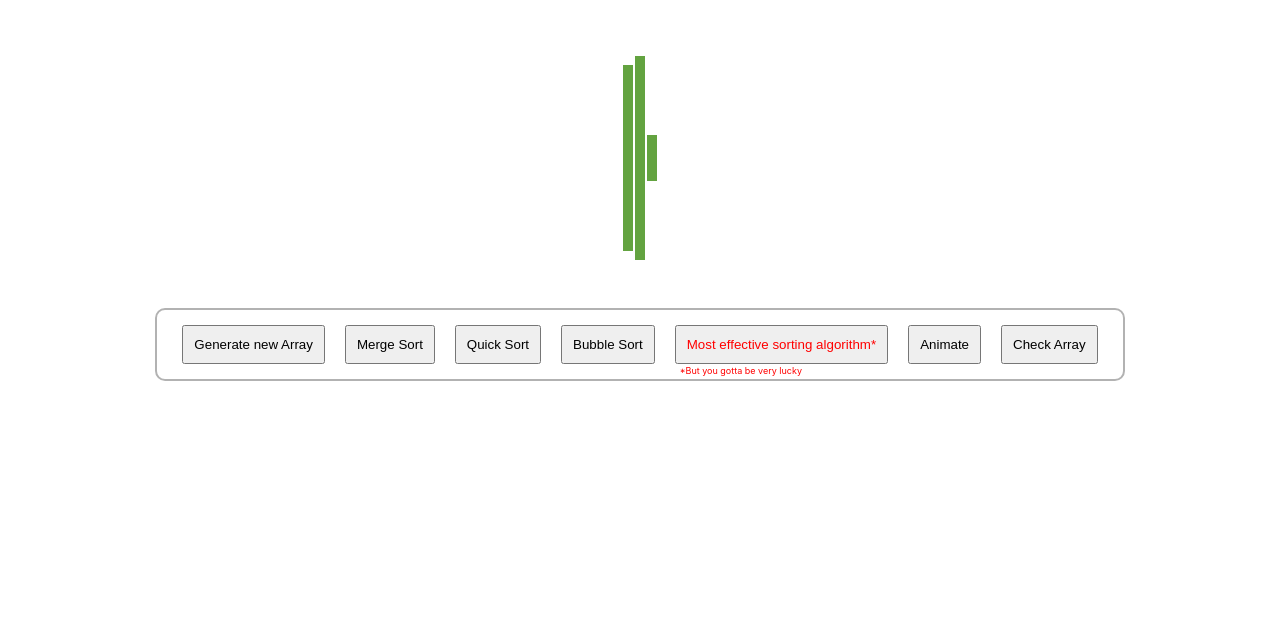
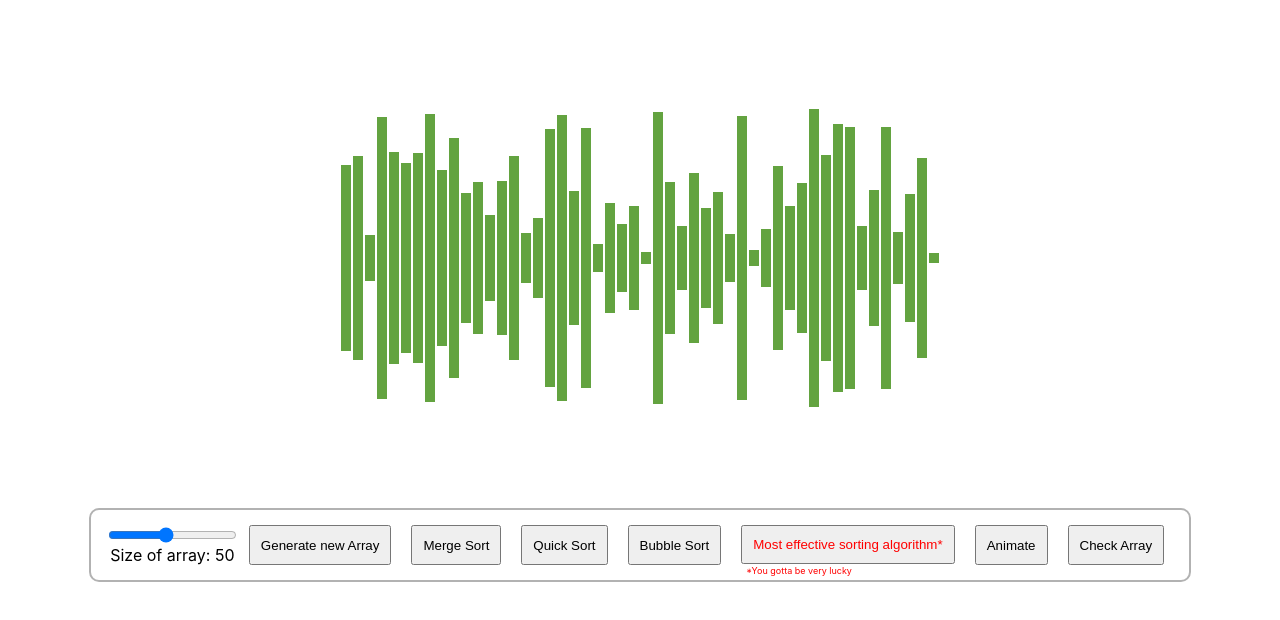
Before and after one commit to samhainsamhainsamhain/SortingAlgorithmVisualizer, a React (Create React App) app: page / in a window 1280 px wide. Shown: the top 620 px of the page. Built offline with nearby package versions, Linux system fonts and the light colour scheme.

Commit message:
added slider to change array size and minor styling

```diff
--- a/src/App.css
+++ b/src/App.css
@@ -1,15 +1,16 @@
-.bar {
-  display: inline-block;
-  margin: 0 1px;
-}
-
 .barContainer {
   display: flex;
   justify-content: center;
   align-items: center;
   margin: 0 auto;
-  padding: 50px 0px;
+  padding: 150px 0px;
   height: 200px;
+}
+
+.bar {
+  display: inline-block;
+  margin: 0 1px;
+  transition: height ease-in-out 0.3s;
 }
 
 .controlPanel {
@@ -44,3 +45,10 @@
   font-size: 9px;
   color: rgb(255, 0, 0);
 }
+
+.SliderWrapper {
+  display: flex;
+  flex-direction: column;
+  justify-content: center;
+  align-items: center;
+}
--- a/src/App.tsx
+++ b/src/App.tsx
@@ -5,7 +5,6 @@ import { shuffle, arrayIsEqual } from "./Algorithms/Utility";
 
 import "./App.css";
 
-const ARRAY_LENGTH = 3;
 const MIN_VALUE = 1;
 const MAX_VALUE = 150;
 const BAR_COLOR = "rgb(99, 163, 64)";
@@ -21,21 +20,26 @@ function App() {
   const [isAnimating, setIsPlaying] = useState(false);
   const [stepDelay, setStepDelay] = useState<number>(1);
   const [luckyTries, setLuckyTries] = useState(0);
+  const [arraySize, setArraySize] = useState(50);
 
   useEffect(() => {
     generateArray();
-  }, []);
+  }, [arraySize]);
 
   function generateArray() {
     setLuckyTries(0);
     clearSteps();
     const array = [];
-    for (let i = 0; i < ARRAY_LENGTH; i++) {
+    for (let i = 0; i < arraySize; i++) {
       array.push(
         Math.floor(Math.random() * (MAX_VALUE - MIN_VALUE + 1) + MIN_VALUE)
       );
     }
     setArray(array);
+  }
+
+  function changeArraySizeHandler(event: React.ChangeEvent<HTMLInputElement>) {
+    setArraySize(Number(event.currentTarget.value));
   }
 
   function mergeSortHandler() {}
@@ -107,7 +111,7 @@ function App() {
                 style={{
                   backgroundColor: `${BAR_COLOR}`,
                   height: `${2 * barHeight}px`,
-                  width: `${100 / ARRAY_LENGTH}%`,
+                  width: `${100 / arraySize}%`,
                   maxWidth: `10px`,
                 }}
               ></div>
@@ -115,10 +119,31 @@ function App() {
           : null}
       </div>
       <div className="controlPanel">
-        <button onClick={generateArray}>Generate new Array</button>
-        <button onClick={mergeSortHandler}>Merge Sort</button>
-        <button onClick={quickSortHandler}>Quick Sort</button>
-        <button onClick={bubbleSortHandler}>Bubble Sort</button>
+        <div className="SliderWrapper">
+          <input
+            onChange={changeArraySizeHandler}
+            disabled={isAnimating}
+            type="range"
+            min="10"
+            defaultValue="50"
+            max="100"
+            step="1"
+            id="arraySize"
+          />
+          <label htmlFor="arraySize">Size of array: {arraySize}</label>
+        </div>
+        <button onClick={generateArray} disabled={isAnimating}>
+          Generate new Array
+        </button>
+        <button onClick={mergeSortHandler} disabled={isAnimating}>
+          Merge Sort
+        </button>
+        <button onClick={quickSortHandler} disabled={isAnimating}>
+          Quick Sort
+        </button>
+        <button onClick={bubbleSortHandler} disabled={isAnimating}>
+          Bubble Sort
+        </button>
         <div className="luckyWrapper">
           <button
             className="luckyButton"
@@ -128,7 +153,7 @@ function App() {
             Most effective sorting algorithm*
           </button>
           {/* This one just shuffles current array */}
-          <span className="luckyStar">*But you gotta be very lucky</span>
+          <span className="luckyStar">*You gotta be very lucky</span>
         </div>
         <button onClick={animateSorting} disabled={isAnimating}>
           Animate
```
